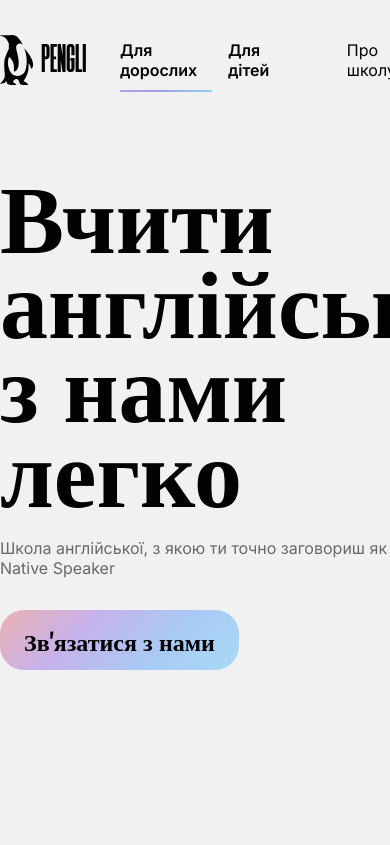
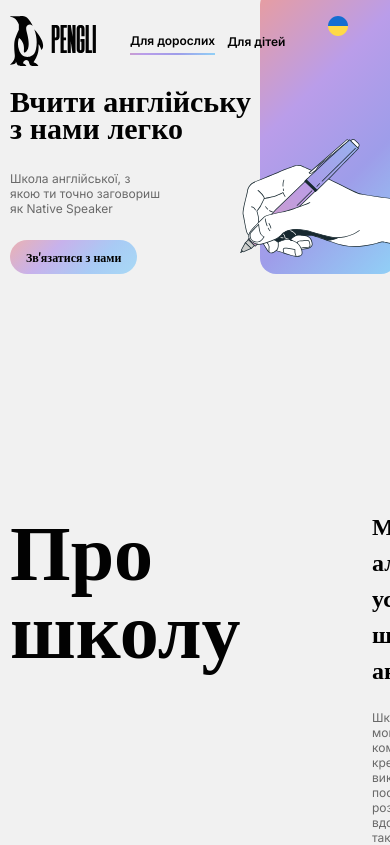
Before and after one commit to mirajane2207/english-school, a React (Create React App) app: page / in a window 390 px wide. Shown: the top 845 px of the page. Built offline with nearby package versions, Linux system fonts and the light colour scheme.

Commit message:
Implemented header mobile

```diff
--- a/src/App.js
+++ b/src/App.js
@@ -23,6 +23,7 @@ const App = () => {
     document.querySelector(section).scrollIntoView({behavior: "smooth" });
   };
 
+
   return (
     <div className='wrapper'>
       {
@@ -38,7 +39,12 @@ const App = () => {
             <Footer mode={mode} changeMode={changeMode} scrollTo={scrollTo}/>
           </div>
           : <div>
-            <Header scrollTo={scrollTo} changeMode={changeMode} mode={mode} title='Школа англійської для дітей' text='Подбайте про майбутнє Вашої дитини вже зараз! Придбайте абонемент нашої онлайн-школи та відкрийте широкий спектр можливостей для Ваших дітлахів.' />
+            {
+              window.screen.availWidth > 520
+            ? <Header scrollTo={scrollTo} changeMode={changeMode} mode={mode} title='Школа англійської для дітей' text='Подбайте про майбутнє Вашої дитини вже зараз! Придбайте абонемент нашої онлайн-школи та відкрийте широкий спектр можливостей для Ваших дітлахів.' />
+            : <Header scrollTo={scrollTo} changeMode={changeMode} mode={mode} title='Школа англійської для дітей' text='Подбайте про майбутнє Вашої дитини вже зараз!' />
+
+            }
             <About mode={mode} title='Чим цікава та унікальна школа англійської для дітей Pengli?' text='В онлайн-школі Pengli Ваша дитина зможе не тільки покращити рівень англійської та здобути необхідні навички для успішного навчання у школі, але й по-справжньому полюбити вивчення іноземної мови та з нетерпінням чекати на кожне заняття. Інтерактивні завдання, вікторини, ігри, перегляд та обговорення улюблених мультиків - все це перетворить навчання в цікавий та захопливий процес, а наші досвідчені викладачі максимально наповнять кожне заняття важливим та корисним матеріалом.' />
             <ForChildren />
             <Tariffs />
--- a/src/components/Header/Header.module.css
+++ b/src/components/Header/Header.module.css
@@ -67,10 +67,57 @@
 .header__text {
     margin-bottom: 32px;
     max-width: 700px;
-    color: #696969;
-    font-family: Inter;
     font-size: 16px;
-    font-style: normal;
-    font-weight: 400;
-    line-height: normal;
 }
+
+@media(max-width: 520px) {
+
+    .header__container {
+        height: 250px;
+        margin-bottom: 95px;
+    }
+
+    .header__title {
+        min-width: 229px;
+        max-width: 248px;
+        font-size: 30px;
+    }
+
+    .header__text {
+        margin-bottom: 24px;
+        max-width: 152px;
+        font-size: 12px;
+    }
+
+    .header_img_adult {
+        width: 137px;
+        height: 285px;
+        right: -250px;
+        top: -285px;
+    }
+
+    .header_img_adult::after {
+        top: 150px;
+        left: -20px;
+        width: 220px;
+        height: 120px;
+        background-size: contain;
+    }
+
+    .header_img_children {
+        width: 137px;
+        height: 285px;
+        right: -250px;
+        top: -285px;
+    }
+
+    .header_img_children::after {
+        content: "";
+        position: absolute;
+        left: -18px;
+        top: 150px;
+        width: 134px;
+        height: 158px;
+        background-size: contain;
+    }
+}
--- a/src/components/Navbar/Navbar.css
+++ b/src/components/Navbar/Navbar.css
@@ -80,3 +80,25 @@ select {
 .contact-us-btn:hover {
     box-shadow: 0px 0px 8px 0px rgba(0, 0, 0, 0.25);
 }
+
+@media(max-width: 520px) {
+    .header__mode {
+        margin-right: 16px;
+        min-width: 85px;
+        color: #020202;
+        font-size: 12px;
+        font-weight: 600;
+    }
+
+    .header__mode_active {
+        margin-right: 12px;
+        padding-top: 5px;
+        padding-bottom: 5px;
+        font-size: 12px;
+        width: max-content;
+    }
+
+    .navbar ul {
+        display: none;
+    }
+}
--- a/src/components/Navbar/Navbar.jsx
+++ b/src/components/Navbar/Navbar.jsx
@@ -21,6 +21,8 @@ const Navbar = (props) => {
                 <a href="#" className={props.mode === 'children' ? 'header__mode_active' : 'header__mode'}  onClick={setChildren}>Для дітей</a>
             </div>
             <div className='navbar'>
+            <img src={ua} alt="" className='uaImg'/>
+
                 <ul>
                     <li><a onClick={() => props.scrollTo("#about")}>Про школу</a></li>
                     <li><a onClick={() => props.scrollTo('#tariffs')}>Тарифи</a></li>
--- a/src/index.css
+++ b/src/index.css
@@ -93,3 +93,72 @@ button {
 button:hover {
   box-shadow: 0px 0px 8px 0px rgba(0, 0, 0, 0.25);
 }
+
+@media(max-width: 520px) {
+
+  .wrapper {
+    max-width: 320px;
+    margin: 0 10px;
+  }
+
+  a {
+    text-decoration: none;
+  }
+
+  p {
+    color: #696969;
+    font-size: 12px;
+    font-weight: 400;
+  }
+
+  h3 {
+    margin: 0;
+    padding: 0;
+    font-family: Oswald;
+    font-size: 24px;
+    font-weight: 600;
+  }
+
+  h4 {
+    margin: 0;
+    padding: 0;
+    font-size: 24px;
+    font-weight: 700;
+    min-width: max-content;
+  }
+
+  h5 {
+    font-family: Oswald;
+    font-size: 20px;
+    font-weight: 700;
+  }
+
+  h6 {
+    margin: 0;
+    font-family: Oswald;
+    font-size: 16px;
+    font-weight: 700;
+  }
+
+  button {
+    border: 0;
+    display: flex;
+    padding: 8px 16px;
+    justify-content: center;
+    align-items: center;
+    gap: 10px;
+
+    font-family: Oswald;
+    font-size: 12px;
+    font-weight: 700;
+
+    border-radius: 24px;
+    background: linear-gradient(135deg, rgba(222, 31, 31, 0.30) 0%, rgba(103, 31, 222, 0.30) 33.16%, rgba(0, 114, 253, 0.30) 68.28%, rgba(0, 163, 255, 0.30) 100%);
+  }
+
+  button:hover {
+    box-shadow: 0px 0px 8px 0px rgba(0, 0, 0, 0.25);
+  }
+
+
+}
```
